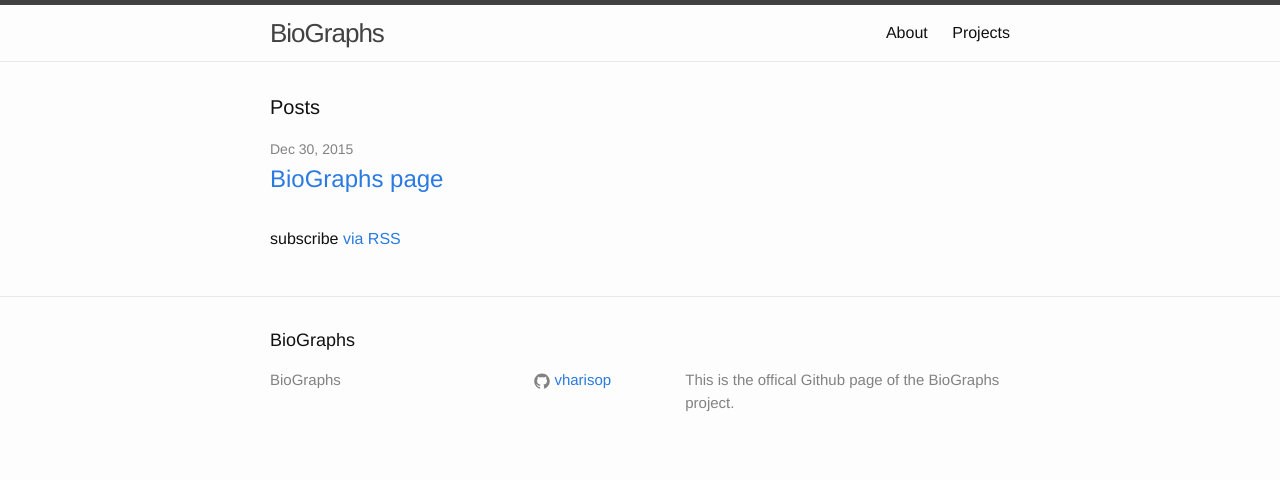
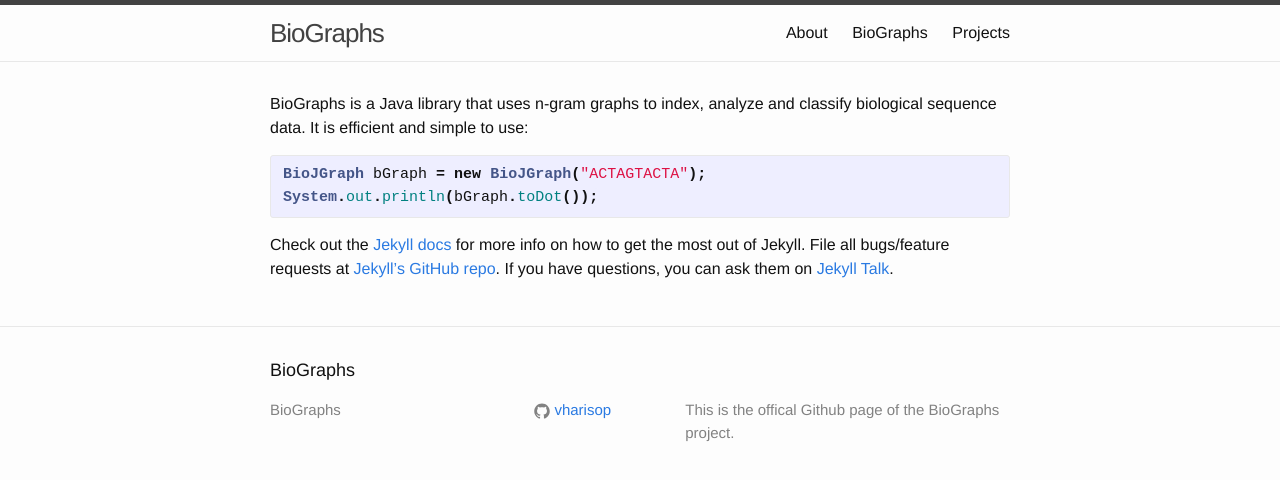
Before and after one commit to VHarisop/BioGraphs, a Jekyll site: the page built from index.md, in a window 1280 px wide. Shown: the top 480 px of the page. Built offline with Jekyll 4.4.1, drawn with Linux system fonts in a browser that asks for light colours; Markdown is read by kramdown in place of the engine named in the settings.

Commit message:
Updated site

```diff
--- a/index.html
+++ /dev/null
@@ -1,23 +0,0 @@
----
-layout: default
----
-
-<div class="home">
-
-  <h1 class="page-heading">Posts</h1>
-
-  <ul class="post-list">
-    {% for post in site.posts %}
-      <li>
-        <span class="post-meta">{{ post.date | date: "%b %-d, %Y" }}</span>
-
-        <h2>
-          <a class="post-link" href="{{ post.url | prepend: site.baseurl }}">{{ post.title }}</a>
-        </h2>
-      </li>
-    {% endfor %}
-  </ul>
-
-  <p class="rss-subscribe">subscribe <a href="{{ "/feed.xml" | prepend: site.baseurl }}">via RSS</a></p>
-
-</div>
--- /dev/null
+++ b/index.md
@@ -0,0 +1,18 @@
+---
+layout: default
+title:  "BioGraphs"
+date:   2015-12-30 20:21:23 +0200
+---
+
+BioGraphs is a Java library that uses n-gram graphs to index, analyze and classify biological sequence data. It is efficient and simple to use:
+
+{% highlight java %}
+BioJGraph bGraph = new BioJGraph("ACTAGTACTA");
+System.out.println(bGraph.toDot());
+{% endhighlight %}
+
+Check out the [Jekyll docs][jekyll-docs] for more info on how to get the most out of Jekyll. File all bugs/feature requests at [Jekyll’s GitHub repo][jekyll-gh]. If you have questions, you can ask them on [Jekyll Talk][jekyll-talk].
+
+[jekyll-docs]: http://jekyllrb.com/docs/home
+[jekyll-gh]:   https://github.com/jekyll/jekyll
+[jekyll-talk]: https://talk.jekyllrb.com/
```
Also changed, not shown: about.md (+6 -7 lines).
